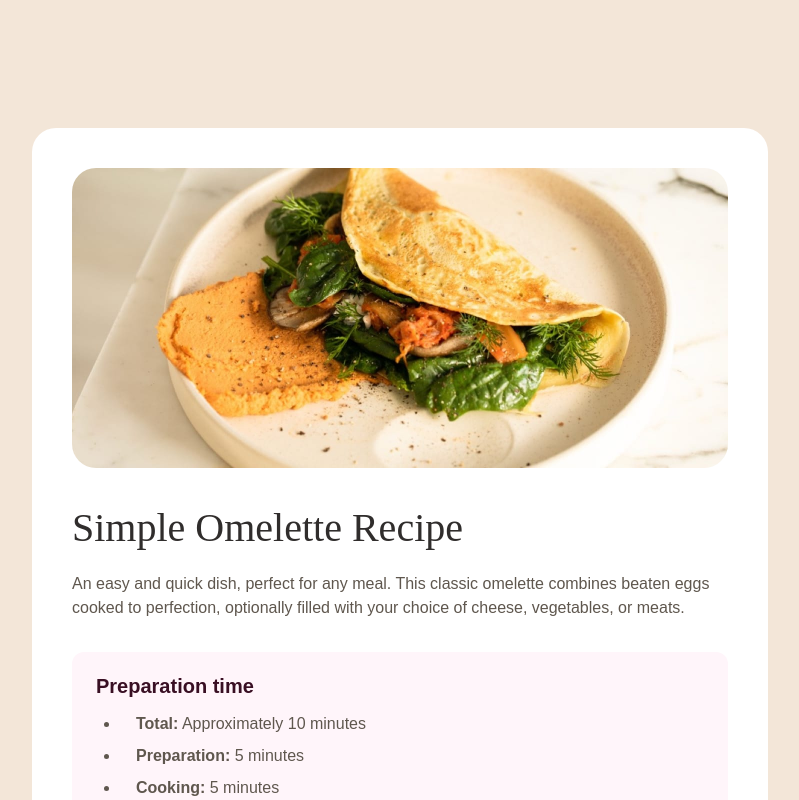
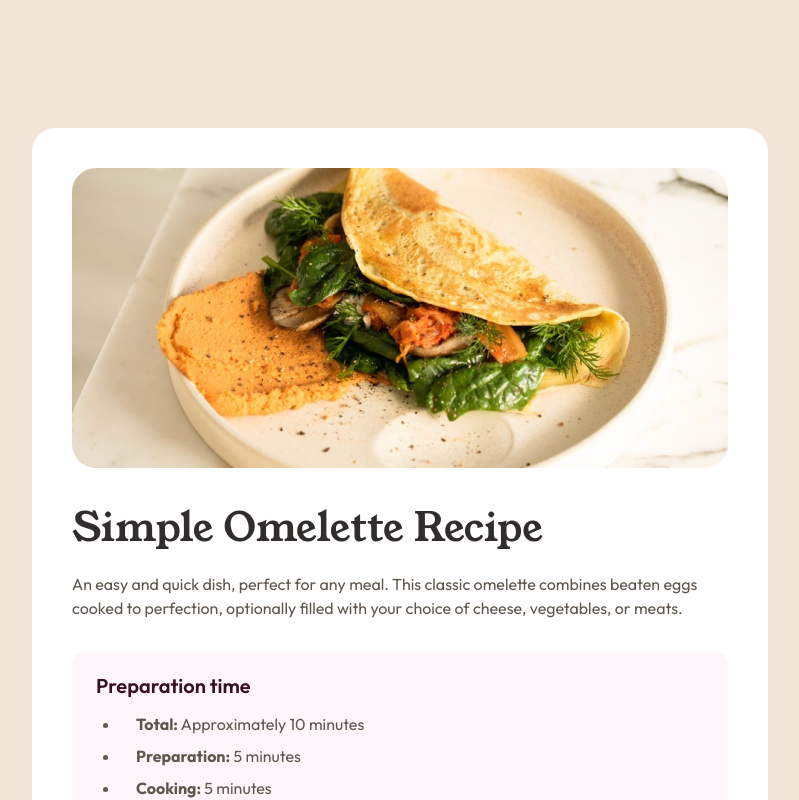
Before and after one commit to JamesLaviron/recipe-page-main, a Vue app: page / in a window 1280 px wide. Shown: the top 800 px of the page, without its empty margins (240-1039 px from the left). Built offline with nearby package versions, Linux system fonts and the light colour scheme.

Commit message:
Fix typo issue - use url instead of local method

```diff
--- a/src/App.vue
+++ b/src/App.vue
@@ -51,6 +51,7 @@
 
 <script>
 import "./assets/styles/base.scss";
+import "./assets/styles/typo.scss";
 import ImageComponent from "@/components/ImageComponent.vue";
 import HeaderComponent from "@/components/HeaderComponent.vue";
 import ListComponent from "@/components/ListComponent.vue";
--- a/src/assets/styles/typo.scss
+++ b/src/assets/styles/typo.scss
@@ -1,17 +1,17 @@
 @font-face {
   font-family: "Outfit";
-  src: local("../fonts/outfit/Outfit-VariableFont_wght.ttf")
+  src: url("../fonts/outfit/Outfit-VariableFont_wght.ttf")
     format("truetype-variations");
-  src: local("../fonts/outfit/Outfit-VariableFont_wght.ttf") format("truetype")
+  src: url("../fonts/outfit/Outfit-VariableFont_wght.ttf") format("truetype")
     tech("variations");
   font-weight: 400 700;
 }
 
 @font-face {
   font-family: "Young Serif";
-  src: local("../fonts/young-serif/YoungSerif-Regular.ttf")
+  src: url("../fonts/young-serif/YoungSerif-Regular.ttf")
     format("truetype-variations");
-  src: local("../fonts/young-serif/YoungSerif-Regular.ttf") format("truetype")
+  src: url("../fonts/young-serif/YoungSerif-Regular.ttf") format("truetype")
     tech("variations");
   font-weight: 400;
 }
```
